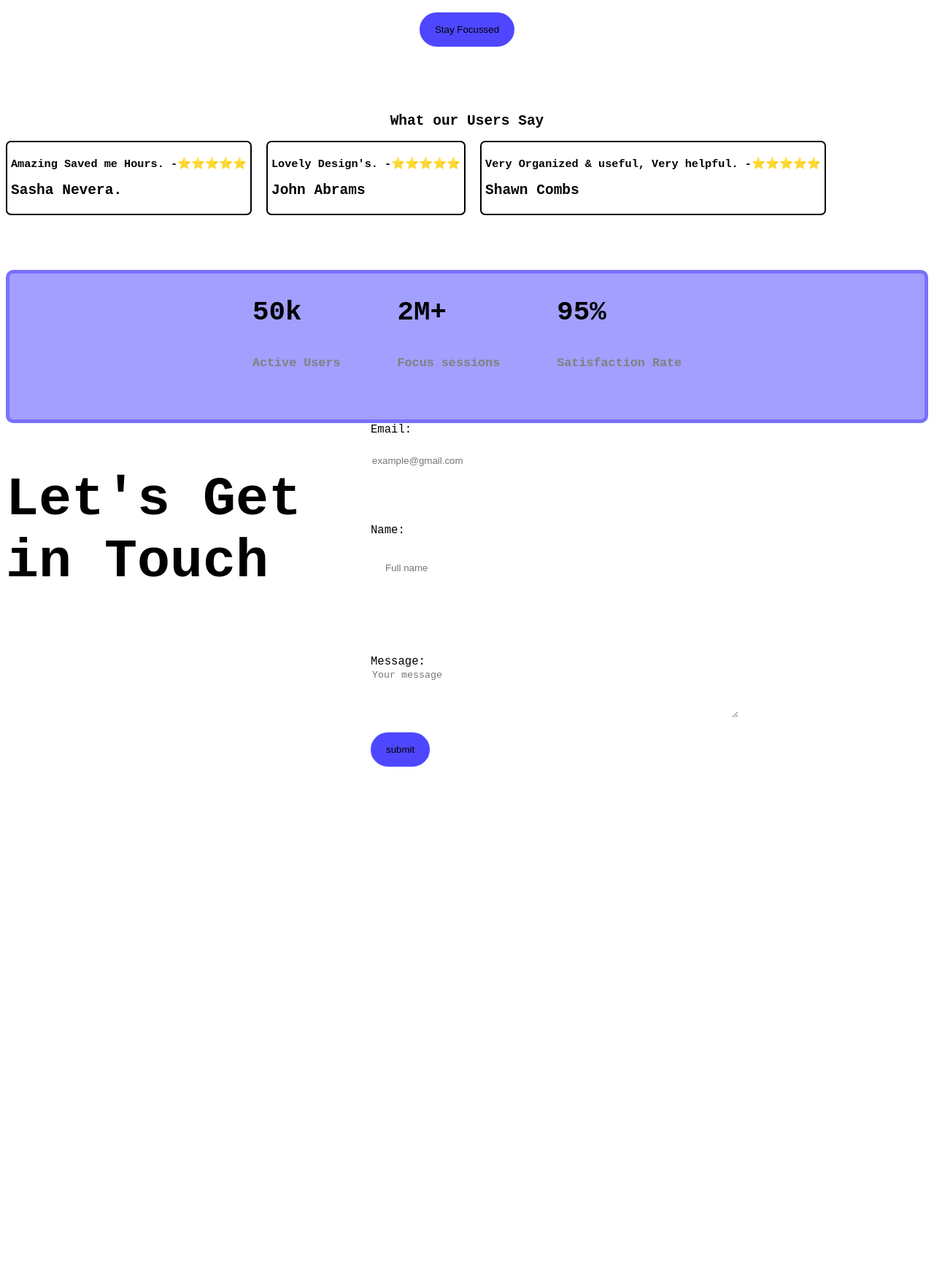
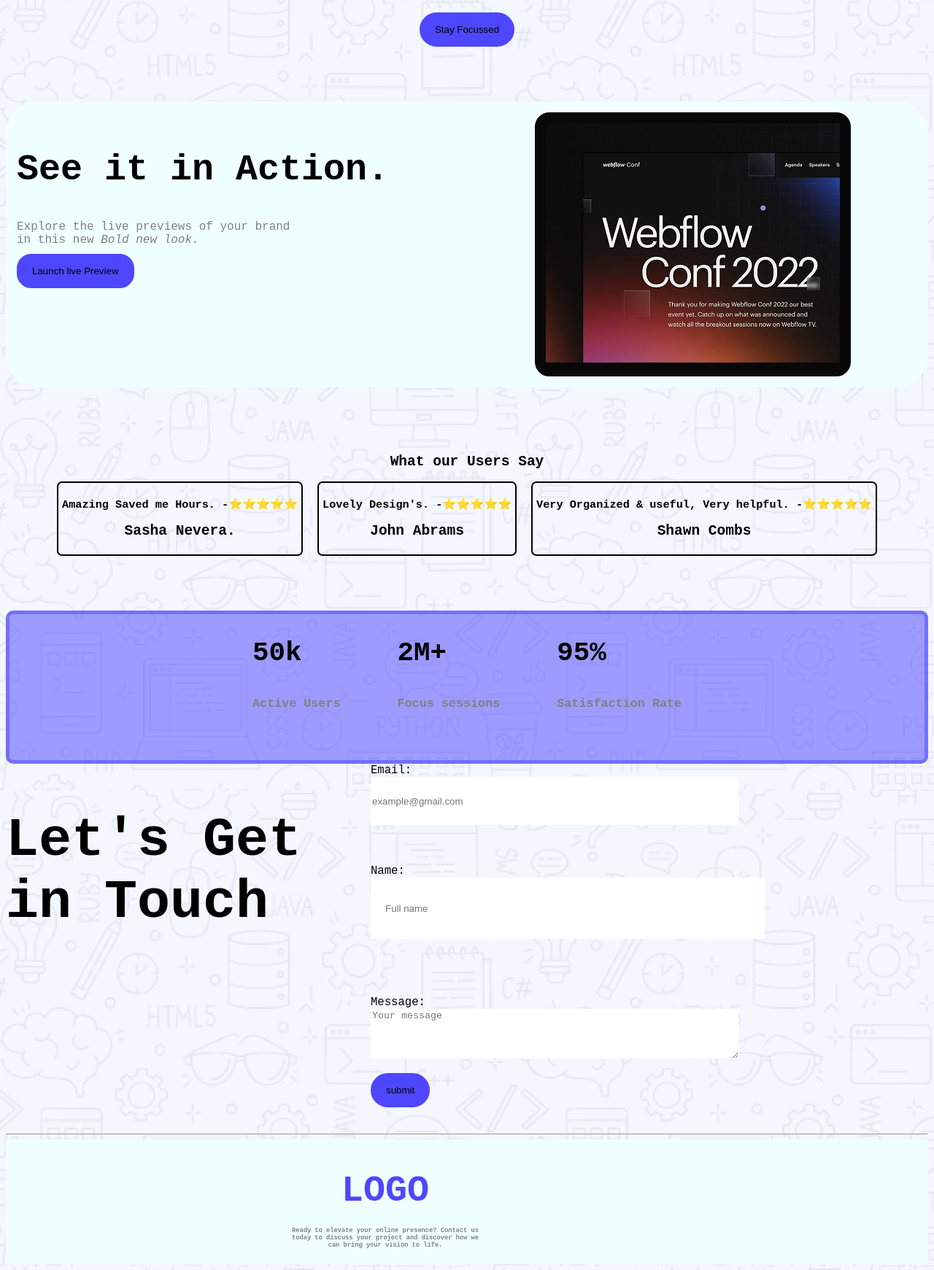
Before and after one commit to VERSE-Web/B12-Asignment-1, a plain HTML site: page index.html in a window 1280 px wide. Shown: the part 220-1961 px from the top of the page at 73% size. Before the commit the page ends 1308 px from the top, so only its background shows below. Drawn offline with Linux system fonts and the light colour scheme.

Commit message:
Add files via upload

```diff
--- a/index.html
+++ b/index.html
@@ -33,6 +33,28 @@
             <button class="bannerbtn">
                 Stay Focussed
             </button>
+        </section>
+        <br><br><br><br><br>
+        <section>
+            <div class="In-Action">
+                    <div class="section-1">
+                        <h1>
+                            See it in Action.
+                        </h1>
+                        <P>
+                            Explore the live previews of your brand in this new
+                            <i>
+                                Bold new look.
+                            </i>
+                        </P>
+                        <button onclick="" class="redirect">
+                            Launch live Preview
+                        </button>
+                    </div>
+                    <div class="In-Action-img">
+                        <img src="assets/wc-mini.png" alt="wc-mini">
+                    </div>
+            </div>
         </section>
         <br><br><br><br><br>
         <section>
@@ -124,5 +146,20 @@
             </div>
         </section>
     </main>
+    <footer>
+        <hr>
+        <section class="Feet">
+           <div class="feet-1">
+                <h1>
+                    LOGO
+                </h1>
+            </div>
+            <div class="feet-2">
+                <h6>
+                    Ready to elevate your online presence? Contact us today to discuss your project and discover  how we can bring your vision to life.
+                </h6>
+           </div>
+        </section>
+    </footer>
 </body>
 </html>
--- a/style.css
+++ b/style.css
@@ -75,6 +75,8 @@ body{
 .placeholder-reviews{
     display: flex;
     gap: 20px;
+    justify-content: center;
+    text-align: center;
 }
 .reviews-1, .reviews-2, .reviews-3{
     border: 2px solid black;
@@ -155,3 +157,69 @@ main textarea{
     border: 15px solid #fcff35;
     border-radius: 100px;
 }
+.Feet{
+    background-color: azure;
+}
+.Feet hr{
+    background-color: azure;
+}
+.feet-1{
+    display: flex;
+    justify-content: center;
+    text-align: center;
+    height: auto;
+    width: 650px;
+    min-width: 100;
+    background-color: azure;
+
+}
+.feet-1 h1{
+    color: #4E47FF;
+    font-size: 50px;
+    margin-left: 60%;
+}
+.feet-2{
+    display: flex;
+    justify-content: center;
+    text-align: center;
+    height: auto;
+    width: 650px;
+}
+.feet-2 h6{
+    margin-top: -20px;
+    margin-left: 60%;
+    color: gray;
+}
+.In-Action{
+    background-color: azure;
+    display: flex;
+    border: 15px solid azure;
+    border-radius: 45px;
+    gap: 200px;
+}
+.section-1 h1{
+    margin-top: 50px;
+    font-size: 50px;
+}
+.section-1 p{
+    height: 30px;
+    width: 400px;
+    font-size: large;
+    color: gray;
+}
+.In-Action-img{
+    border: 15px solid #080808;
+    background-color: #080808;
+    border-radius: 20px;
+    height: -100px;
+}
+.redirect{
+    background-color: #4E47FF;
+    border: 15px solid #4E47FF;
+    border-radius: 20px;
+}
+.redirect:hover{
+    background-color: #fcff35;
+    border: 15px solid #fcff35;
+    border-radius: 20px;
+}
```
Also changed, not shown: assets/Hero-bg.png (added), assets/avatar.png (added), assets/icon-star.png (added), assets/wc-big.png (added), assets/wc-mini.png (added).
